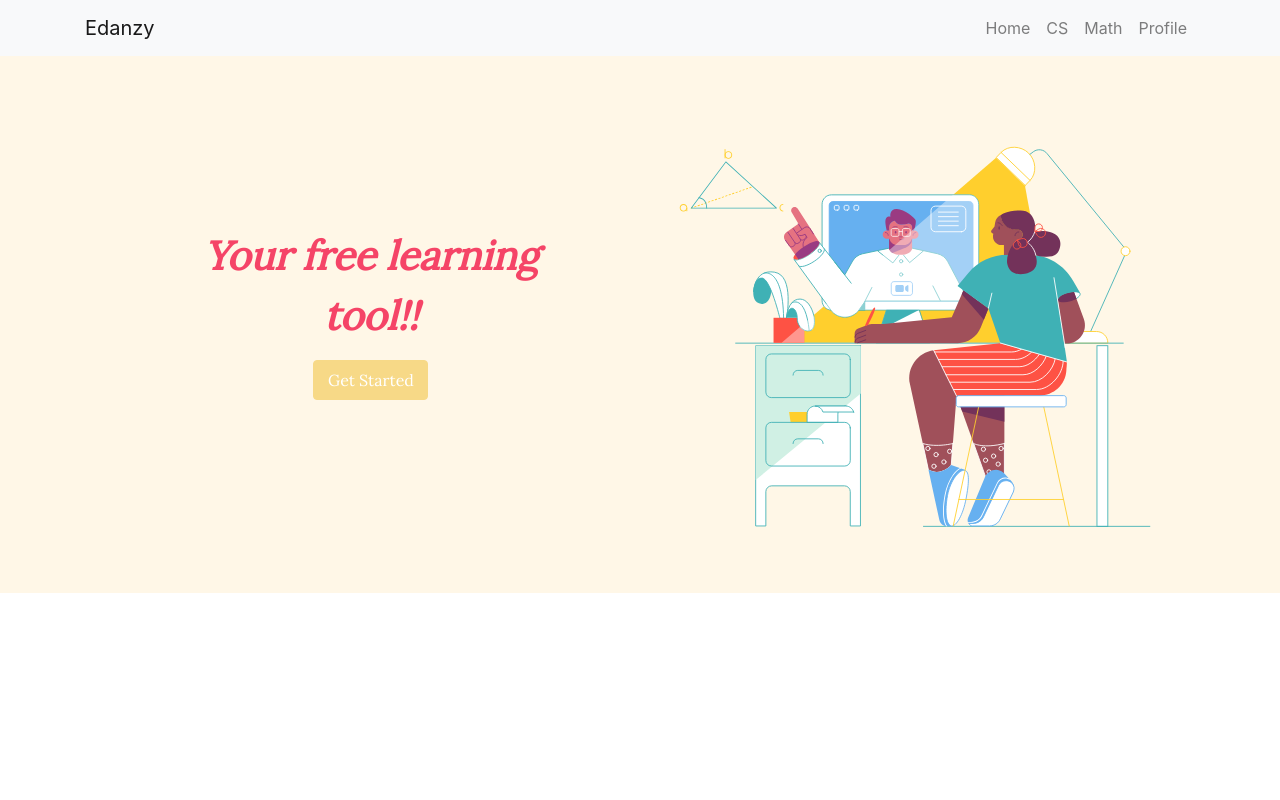
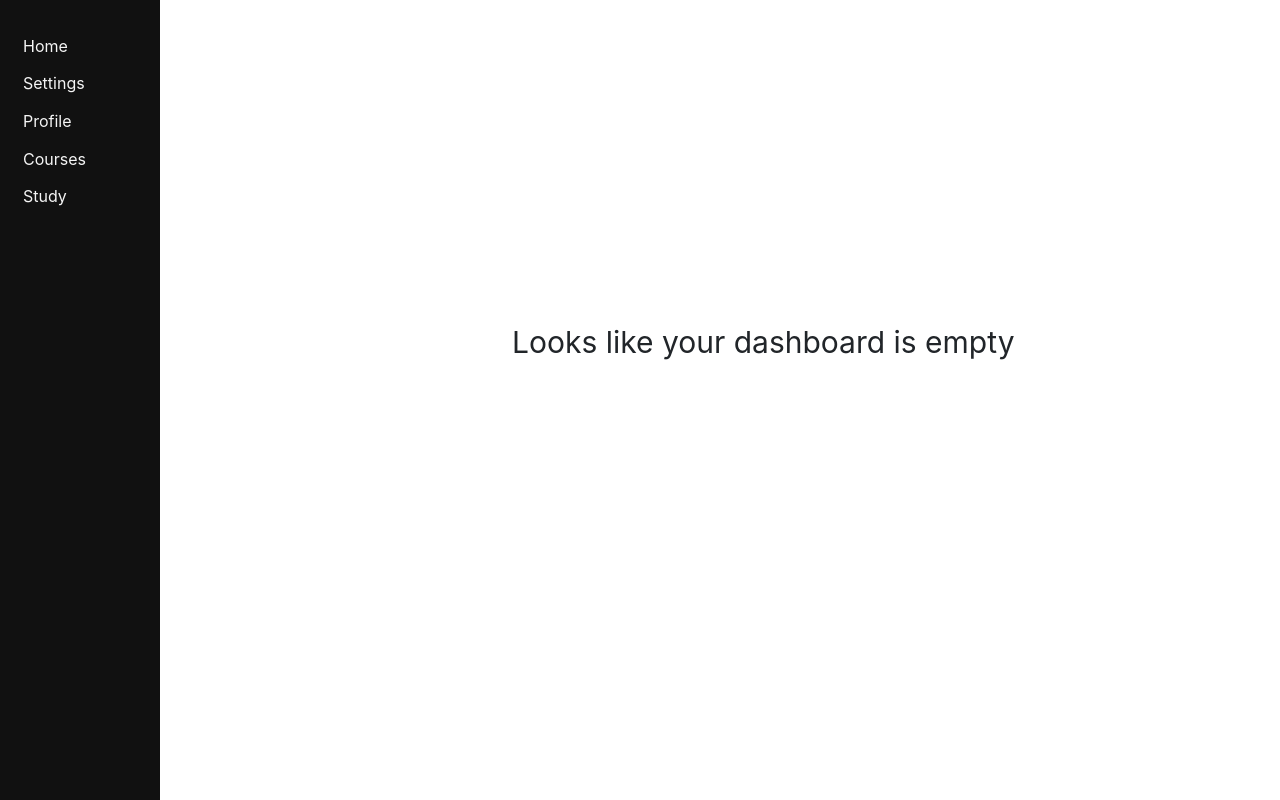
Before and after one commit to mansooranis/edanzy, a React (Create React App) app: page /dashboard in a window 1280 px wide. Built offline with nearby package versions, Linux system fonts and the light colour scheme.

Commit message:
added dashboard

```diff
--- a/src/App.js
+++ b/src/App.js
@@ -8,11 +8,15 @@ import {
 } from "react-router-dom";
 import Login from './components/SignupPage/SignUp'
 import SignUp from './components/SignupPage/SignUp';
+import Dashboard from './components/Dashboard/Dashboard';
 
 function App() {
   return (
     <Router>
       <Switch>
+        <Route path = "/dashboard">
+          <Dashboard/>
+        </Route>
         <Route path="/signup">
           <SignUp/>
         </Route>
--- /dev/null
+++ b/src/components/Dashboard/Dashboard.css
@@ -0,0 +1,5 @@
+.main-dashboard{
+    margin-left: 40% ;
+    margin-top: 25%;
+    font-size: 30px;
+}
--- /dev/null
+++ b/src/components/Dashboard/Dashboard.js
@@ -0,0 +1,15 @@
+import Sidebar from "../Sidebar/Sidebar";
+import "./Dashboard.css"
+export default function Dashboard(){
+    return(
+        <div>
+            <Sidebar/>
+            <div className="main-dashboard">
+                <div>
+                    Looks like your dashboard is empty
+                </div>
+
+            </div>
+        </div>
+    )
+}
--- /dev/null
+++ b/src/components/Sidebar/Sidebar.js
@@ -0,0 +1,16 @@
+import { Container } from "react-bootstrap";
+import { Link } from "react-router-dom";
+
+import "./sidebar.css"
+
+export default function Sidebar(){
+    return(
+        <div className="sidebar-main">
+            <Link className = "links-sidebar">Home</Link>
+            <Link className = "links-sidebar">Settings</Link>
+            <Link className = "links-sidebar">Profile</Link>
+            <Link className = "links-sidebar">Courses</Link>
+            <Link className = "links-sidebar"> Study</Link>
+        </div>
+    )
+}
--- /dev/null
+++ b/src/components/Sidebar/sidebar.css
@@ -0,0 +1,21 @@
+.sidebar-main{
+    height: 100%; /* Full-height: remove this if you want "auto" height */
+    width: 160px; /* Set the width of the sidebar */
+    position: fixed; /* Fixed Sidebar (stay in place on scroll) */
+    z-index: 1; /* Stay on top */
+    top: 0; /* Stay at the top */
+    left: 0;
+    background-color: #111; /* Black */
+    overflow-x: hidden; /* Disable horizontal scroll */
+    padding-top: 20px;
+    display: flex;
+    flex-direction: column;
+    padding-left: 23px;
+}
+
+.sidebar-main a{
+    color: whitesmoke;
+}
+.sidebar-main a {
+    padding-top: 10%;
+}
```
